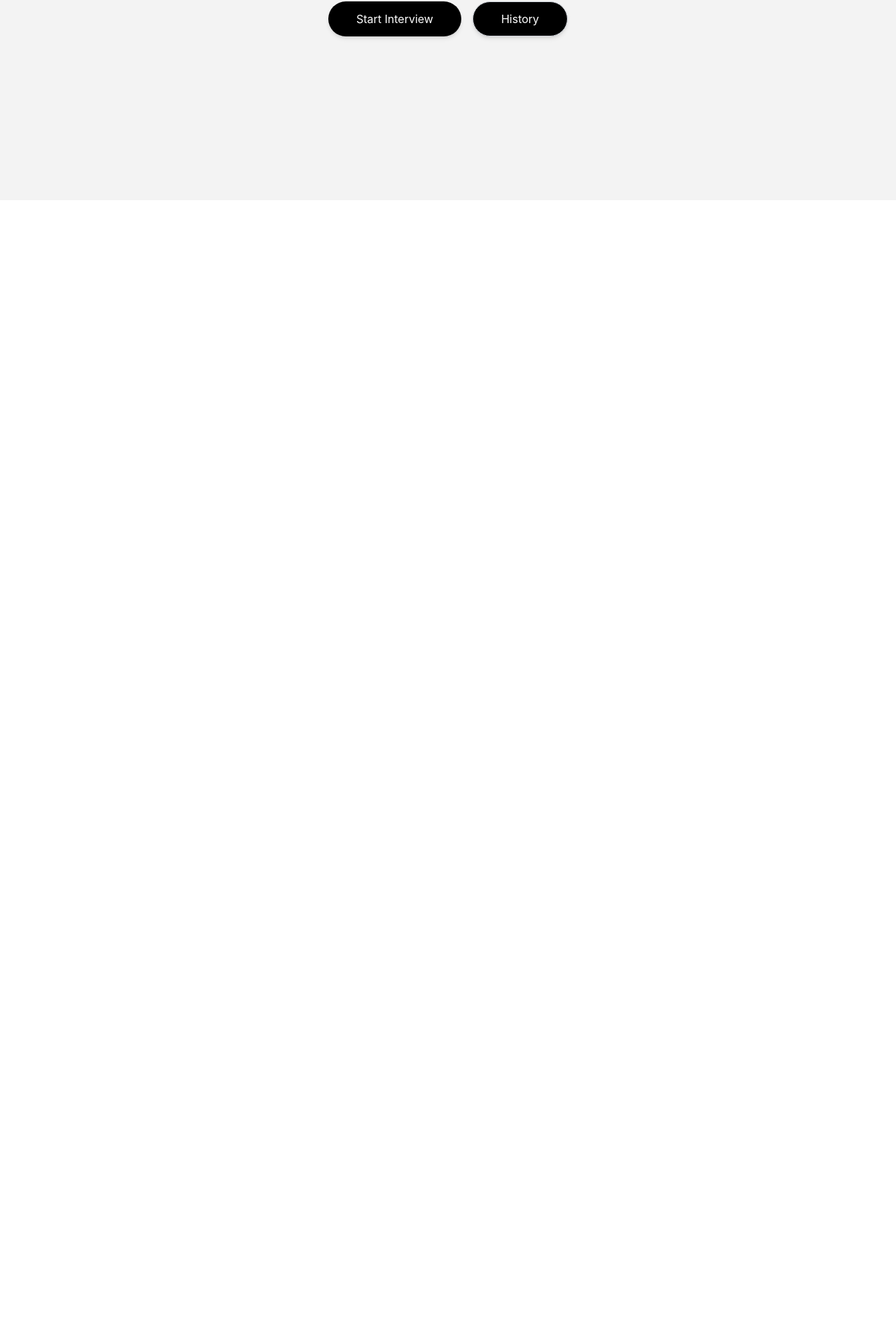
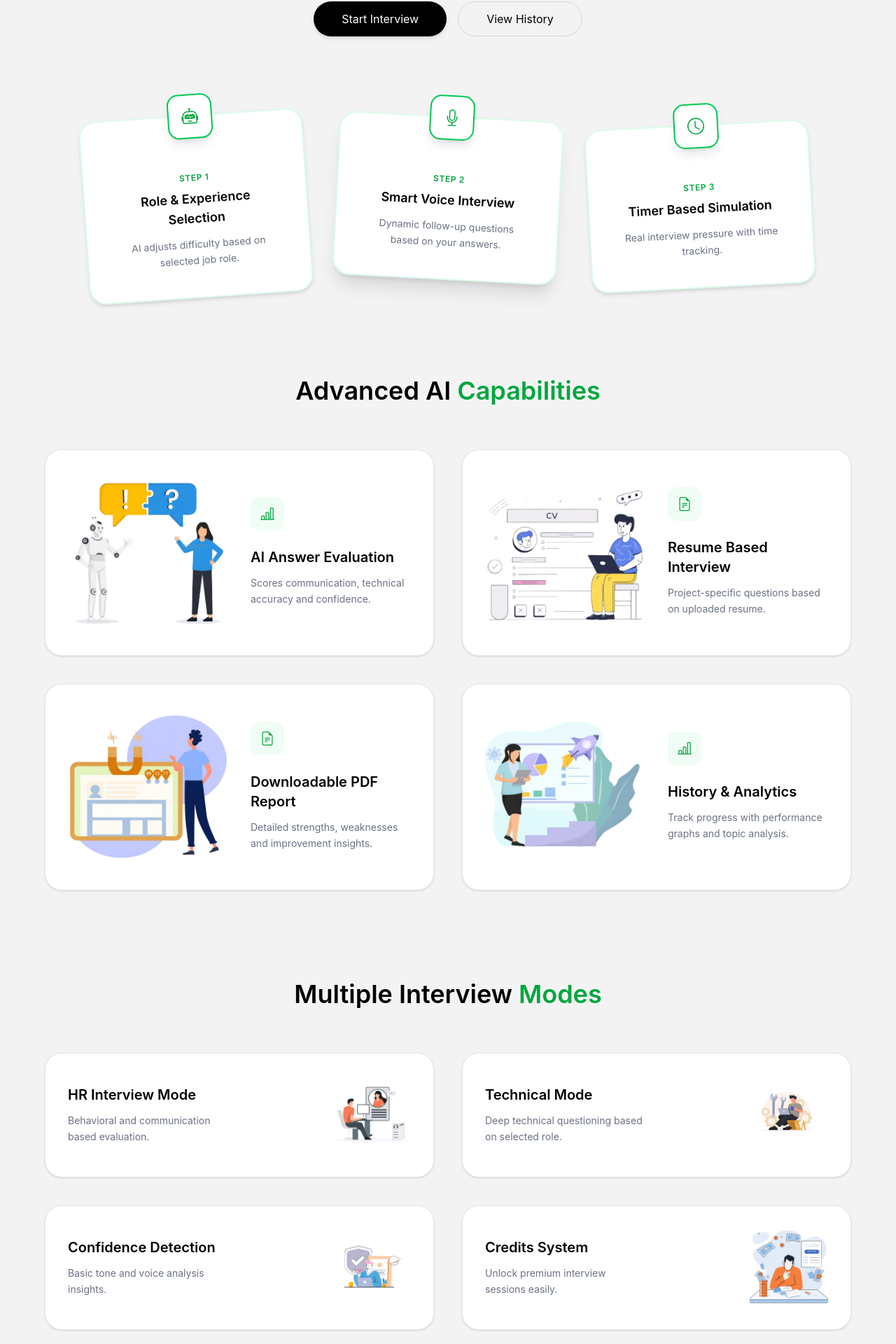
Before and after one commit to palak68/Ai-interview-preperation-, a React (Vite) app in the folder client/: page / in a window 1280 px wide. Shown: the part 514-2434 px from the top of the page at 70% size. Before the commit the page ends 800 px from the top, so only its background shows below. Built offline with nearby package versions, Linux system fonts and the light colour scheme; no server answers.

Commit message:
home page ui new update + interview page basic setup update

```diff
--- a/client/src/components/AuthModel.jsx
+++ b/client/src/components/AuthModel.jsx
@@ -13,7 +13,8 @@
     },[userData,onClose]);
     return(
         <div className="fixed inset-0  z-[999]
-        bg-black/10 backdrop-blur-sm flex items-center justify-center px-4">
+        bg-black/10 backdrop-blur-sm flex items-center justify-center px-4
+        ">
 
 <div className="relative w-full max-w-md ">
 <button onClick={onClose} className="absolute top-8
--- /dev/null
+++ b/client/src/components/Footer.jsx
@@ -0,0 +1,23 @@
+import React from 'react'
+import { BsRobot } from 'react-icons/bs'
+
+function Footer() {
+  return (
+    <div className='bg-[#f3f3f3] flex justify-center px-4 pb-10 py-4 pt-10'>
+      <div className='w-full max-w-6xl bg-white rounded-[24px] shadow-sm border border-gray-200 py-8 px-3 text-center'>
+        <div className='flex justify-center items-center gap-3 mb-3'>
+            <div className='bg-black text-white p-2 rounded-lg'><BsRobot size={16}/></div>
+            <h2 className='font-semibold'>InterviewIQ.AI</h2>
+        </div>
+        <p className='text-gray-500 text-sm max-w-xl mx-auto'>
+  AI-powered interview preparation platform designed to improve
+          communication skills, technical depth and professional confidence.
+        </p>
+
+
+      </div>
+    </div>
+  )
+}
+
+export default Footer
--- /dev/null
+++ b/client/src/components/Step1Setup.jsx
@@ -0,0 +1,8 @@
+import React from "react";
+function Step1Setup(onStart) {
+    return (
+    <div>
+        Step1Setup
+        </div>);
+}
+export default Step1Setup;
--- /dev/null
+++ b/client/src/components/Step2Interview.jsx
@@ -0,0 +1,8 @@
+import React from "react";
+function Step2Interview(interviewData,onFinish) {
+    return (
+    <div>
+        Step2Interview
+        </div>);
+}
+export default Step2Interview;
--- /dev/null
+++ b/client/src/components/Step3Report.jsx
@@ -0,0 +1,8 @@
+import React from "react";
+function Step3Report(report) {
+    return (
+    <div>
+        Step3Report
+        </div>);
+}
+export default Step3Report;
--- a/client/src/pages/Home.jsx
+++ b/client/src/pages/Home.jsx
@@ -13,6 +13,18 @@
 import { useState } from "react";
 import { useNavigate } from "react-router-dom";
 import Auth from "../pages/Auth";
+import AuthModel from "../components/AuthModel";
+import hrImg from "../assets/HR.png";
+import techImg from "../assets/tech.png";
+import confidenceImg from "../assets/confi.png";
+import creditImg from "../assets/credit.png";
+import evalImg from "../assets/ai-ans.png";
+import resumeImg from "../assets/resume.png";
+import pdfImg from "../assets/pdf.png";
+import analyticsImg from "../assets/history.png";
+import Footer from '../components/Footer';
+
+
 const Home = () => {
     const { userData } = useSelector((state) => state.user);
     const [showAuth, setShowAuth] = useState(false);
@@ -22,6 +34,7 @@
 
         <Navbar />
         <div className="flex-1 px-6 py-20">
+            <div className=" max-w-6xl mx-auto">
         <div className="flex justify-center mb-6">
             <div className="bg-gray-100 text-gray-600 text-sm px-4 py-2 rounded-full
              flex items-center gap-2">
@@ -59,7 +72,9 @@
 </motion.p>
 <div className="flex flex-wrap justify-center gap-4 mt-12">
     <motion.button
-    onClick={() => {if(!userData){setShowAuth(true)
+    onClick={() => {
+        if(!userData){
+        setShowAuth(true)
         return;} navigate("/interview") } }
     whileHover={{ opacity: 0.9 , scale: 1.05 }}
     whileTap={{ opacity: 1 , scale: 0.98 }}
@@ -75,15 +90,209 @@
     whileHover={{ opacity: 0.9 , scale: 1.05 }}
     whileTap={{ opacity: 1 , scale: 0.98 }}
     className="border border-gray-300  px-10 py-3 hover:bg-gray-100 rounded-full
-    bg-black text-white hover:opacity-90 transition shadow-md"
+    transition"
     >
-       History
+    View History
     </motion.button>
 
 </div>
         </div>
+
+        <div className = "flex flex-col md:flex-row gap-6 justify-center items-center gap-10 mb-28">
+{[
+                {
+                  icon: <BsRobot size={24} />,
+                  step: "STEP 1",
+                  title: "Role & Experience Selection",
+                  desc: "AI adjusts difficulty based on selected job role."
+                },
+                {
+                  icon: <BsMic size={24} />,
+                  step: "STEP 2",
+                  title: "Smart Voice Interview",
+                  desc: "Dynamic follow-up questions based on your answers."
+                },
+                {
+                  icon: <BsClock size={24} />,
+                  step: "STEP 3",
+                  title: "Timer Based Simulation",
+                  desc: "Real interview pressure with time tracking."
+                }
+              ].map((item,index)=>(
+                <motion.div key={index}
+                initial={{ opacity: 0, y: 60 }}
+                  whileInView={{ opacity: 1, y: 0 }}
+                  transition={{ duration: 0.6 + index * 0.2 }}
+                  whileHover={{ rotate: 0, scale: 1.06 }}
+                className={`
+        relative bg-white rounded-3xl border-2 border-green-100
+        hover:border-green-500 p-10 w-80 max-w-[90%] shadow-md hover:shadow-2xl
+        transition-all duration-300
+        ${index === 0 ? "rotate-[-4deg]" : ""}
+        ${index === 1 ? "rotate-[3deg] md:-mt-6 shadow-xl" : ""}
+        ${index === 2 ? "rotate-[-3deg]" : ""}
+      `}>
+        <div className='absolute -top-8 left-1/2 -translate-x-1/2 bg-white border-2 border-green-500 text-green-600 w-16 h-16 rounded-2xl flex items-center justify-center shadow-lg'>
+                    {item.icon}</div>
+                  <div className='pt-10 text-center'>
+                    <div className='text-xs text-green-600 font-semibold mb-2 tracking-wider'>{item.step}</div>
+                    <h3 className='font-semibold mb-3 text-lg'>{item.title}</h3>
+                    <p className='text-sm text-gray-500 leading-relaxed'>{item.desc}</p>
+                  </div>
+
+                </motion.div>
+              )
+
+              )
+              }
         </div>
-        {showAuth && <Auth onClose={() => setShowAuth(false)}/>}
+        <div className="mb-32">
+<motion.h2 initial={{ opacity: 0, y: 20 }}
+              whileInView={{ opacity: 1, y: 0 }}
+              transition={{ duration: 0.6 }}
+              className='text-4xl font-semibold text-center mb-16'>
+                Advanced AI{" "}
+              <span className="text-green-600">Capabilities</span>
+
+
+</motion.h2>
+<div className='grid md:grid-cols-2 gap-10'>
+              {
+                [
+                  {
+                    image: evalImg,
+                    icon: <BsBarChartLine size={20} />,
+                    title: "AI Answer Evaluation",
+                    desc: "Scores communication, technical accuracy and confidence."
+                  },
+                  {
+                    image: resumeImg,
+                    icon: <BsFileEarmarkText size={20} />,
+                    title: "Resume Based Interview",
+                    desc: "Project-specific questions based on uploaded resume."
+                  },
+                  {
+                    image: pdfImg,
+                    icon: <BsFileEarmarkText size={20} />,
+                    title: "Downloadable PDF Report",
+                    desc: "Detailed strengths, weaknesses and improvement insights."
+                  },
+                  {
+                    image: analyticsImg,
+                    icon: <BsBarChartLine size={20} />,
+                    title: "History & Analytics",
+                    desc: "Track progress with performance graphs and topic analysis."
+                  }
+                ].map((item, index) => (
+                  <motion.div key={index}
+                    initial={{ opacity: 0, y: 30 }}
+                    whileInView={{ opacity: 1, y: 0 }}
+                    transition={{ duration: 0.5, delay: index * 0.1 }}
+                    whileHover={{ scale: 1.02 }}
+                    className='bg-white border border-gray-200 rounded-3xl p-8 shadow-sm hover:shadow-xl transition-all'>
+                    <div className='flex flex-col md:flex-row items-center gap-8'>
+                      <div className='w-full md:w-1/2 flex justify-center'>
+                        <img src={item.image} alt={item.title} className='w-full h-auto object-contain max-h-64' />
+                      </div>
+
+                      <div className='w-full md:w-1/2'>
+                        <div className='bg-green-50 text-green-600 w-12 h-12 rounded-xl flex items-center justify-center mb-6'>
+                          {item.icon}
+                        </div>
+                        <h3 className='font-semibold mb-3 text-xl'>{item.title}</h3>
+                        <p className='text-gray-500 text-sm leading-relaxed'>{item.desc}</p>
+                      </div>
+
+                    </div>
+
+
+                  </motion.div>
+                ))
+              }
+            </div>
+
+        </div>
+<div className='mb-32'>
+            <motion.h2
+              initial={{ opacity: 0, y: 20 }}
+              whileInView={{ opacity: 1, y: 0 }}
+              transition={{ duration: 0.6 }}
+              className='text-4xl font-semibold text-center mb-16'>
+              Multiple Interview{" "}
+              <span className="text-green-600">Modes</span>
+
+            </motion.h2>
+
+            <div className='grid md:grid-cols-2 gap-10'>
+              {
+                [
+                  {
+                    img: hrImg,
+                    title: "HR Interview Mode",
+                    desc: "Behavioral and communication based evaluation."
+                  },
+                  {
+                    img: techImg,
+                    title: "Technical Mode",
+                    desc: "Deep technical questioning based on selected role."
+                  },
+
+                  {
+                    img: confidenceImg,
+                    title: "Confidence Detection",
+                    desc: "Basic tone and voice analysis insights."
+                  },
+                  {
+                    img: creditImg,
+                    title: "Credits System",
+                    desc: "Unlock premium interview sessions easily."
+                  }
+                ].map((mode, index) => (
+                  <motion.div key={index}
+                    initial={{ opacity: 0, y: 30 }}
+                    whileInView={{ opacity: 1, y: 0 }}
+                    transition={{ duration: 0.5, delay: index * 0.1 }}
+                    whileHover={{ y: -6 }}
+                    className="bg-white border border-gray-200 rounded-3xl p-8 shadow-sm hover:shadow-xl transition-all">
+
+                    <div className='flex items-center justify-between gap-6'>
+                      <div className="w-1/2">
+                        <h3 className="font-semibold text-xl mb-3">
+                          {mode.title}
+                        </h3>
+
+                        <p className="text-gray-500 text-sm leading-relaxed">
+                          {mode.desc}
+                        </p>
+                      </div>
+
+                      {/* RIGHT IMAGE */}
+                      <div className="w-1/2 flex justify-end">
+                        <img
+                          src={mode.img}
+                          alt={mode.title}
+                          className="w-28 h-28 object-contain"
+                        />
+                      </div>
+
+
+
+                    </div>
+
+
+                  </motion.div>
+                ))
+              }
+            </div>
+
+
+          </div>
+
+
+        </div>
+        </div>
+        {showAuth && <AuthModel onClose={() => setShowAuth(false)}/>}
+            <Footer/>
     </div>);
 };
 
--- /dev/null
+++ b/client/src/pages/interviewPage.jsx
@@ -0,0 +1,11 @@
+import React from "react";
+import { useState } from "react";
+function interviewPage() {
+   const [step, setStep] = useState(1);
+
+    return (
+    <div>
+        Step3Report
+        </div>);
+}
+export default interviewPage;
--- /dev/null
+++ b/client/src/pages/interviewReport,.jsx
@@ -0,0 +1,8 @@
+import React from "react";
+function interviewReport() {
+    return (
+    <div>
+        Step3Report
+        </div>);
+}
+export default interviewReport;
```
